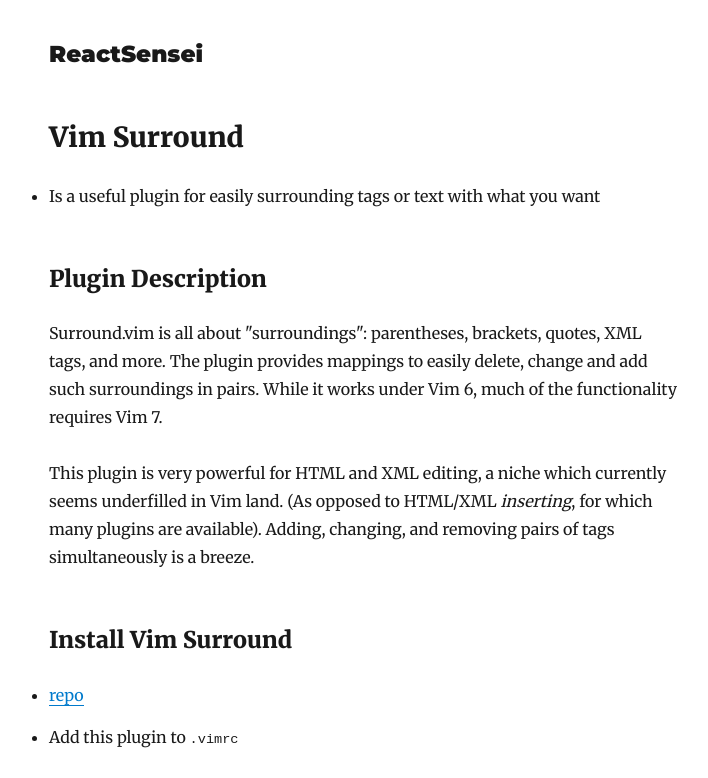
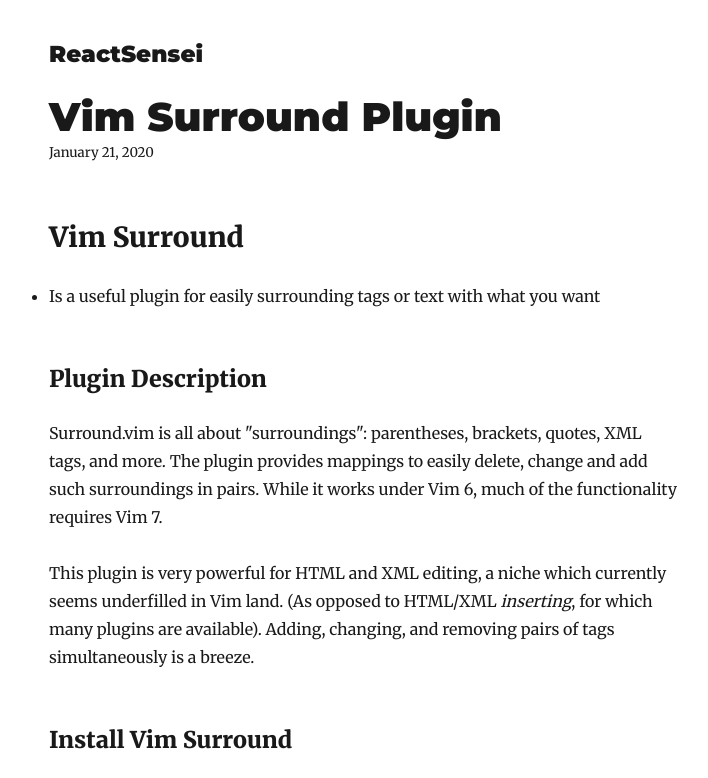
Before and after one commit to kingluddite/reactsensei-algolia-blog, a Gatsby site: page /vim-surround-plugin/ in a window 1280 px wide. Shown: the top 778 px of the page, without its empty margins (276-984 px from the left). Built offline with nearby package versions, Linux system fonts and the light colour scheme; Gatsby itself is replaced by a stand-in of ours; some packages are replaced by stand-ins of ours.

Commit message:
Add frontmatter for vim surround

```diff
--- a/content/blog/vim-surround-plugin/index.md
+++ b/content/blog/vim-surround-plugin/index.md
@@ -1,3 +1,8 @@
+---
+title: Vim Surround Plugin
+date: "2020-01-21T23:46:37.121Z"
+---
+
 ## Vim Surround
 * Is a useful plugin for easily surrounding tags or text with what you want
 
```
